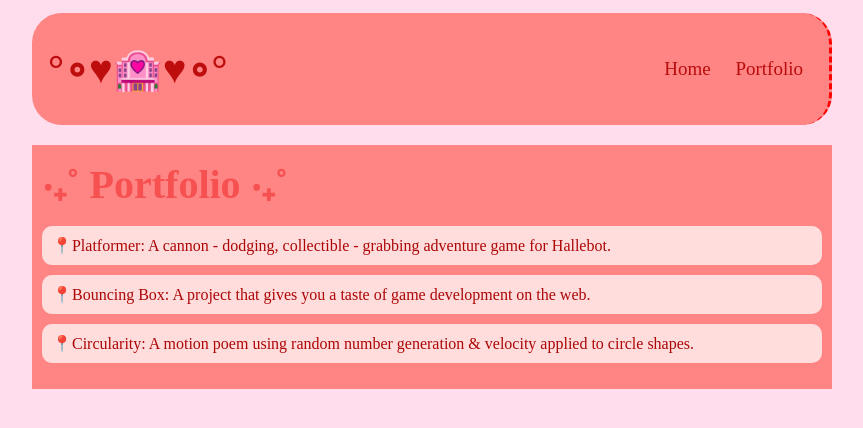
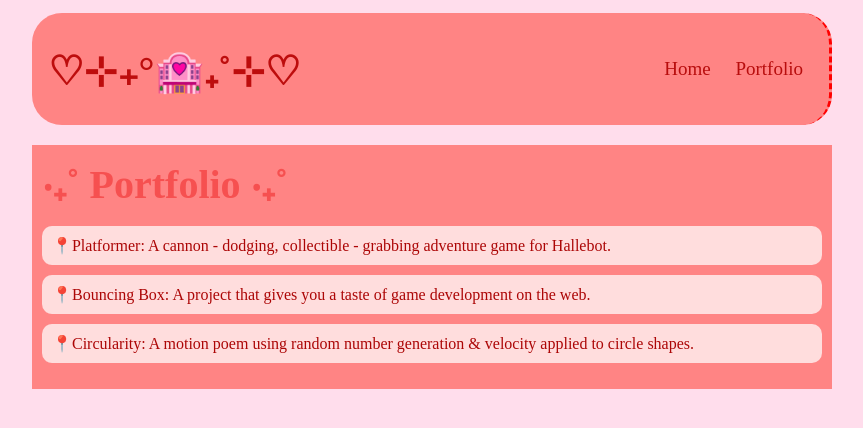
Before and after one commit to JenniferNguyen777/JenniferNguyen777, a plain HTML site: page portfolio.html in a window 1280 px wide. Shown: the whole page, without its empty margins (208-1071 px from the left). Drawn offline with Linux system fonts and the light colour scheme.

Commit message:
add portfolio.html file

```diff
--- a/portfolio.html
+++ b/portfolio.html
@@ -9,7 +9,7 @@
 <body>
   <div id="all-contents">
     <nav>
-      <h1>°∘♥🏩♥∘°</h1>
+      <h1>♡⊹₊°🏩₊˚⊹♡</h1>
       <ul id="nav-ul">
         <li class="nav-li">
           <a class="nav-a" href="index.html">Home</a>
```
